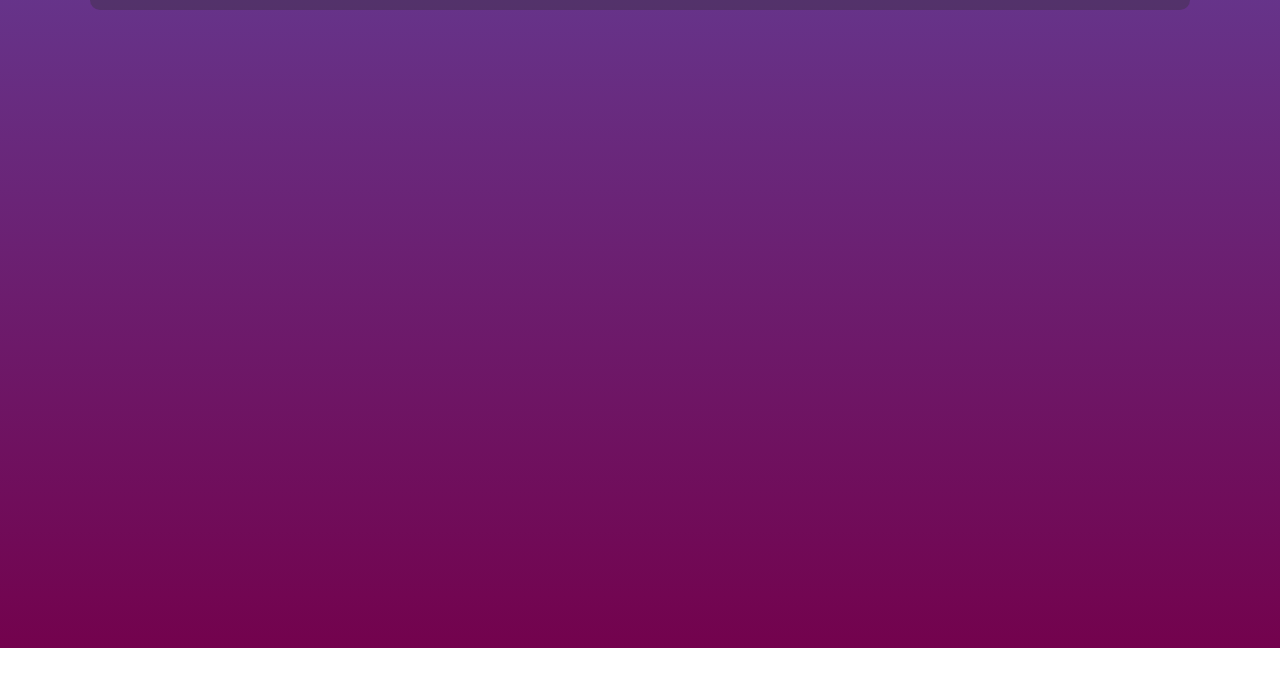
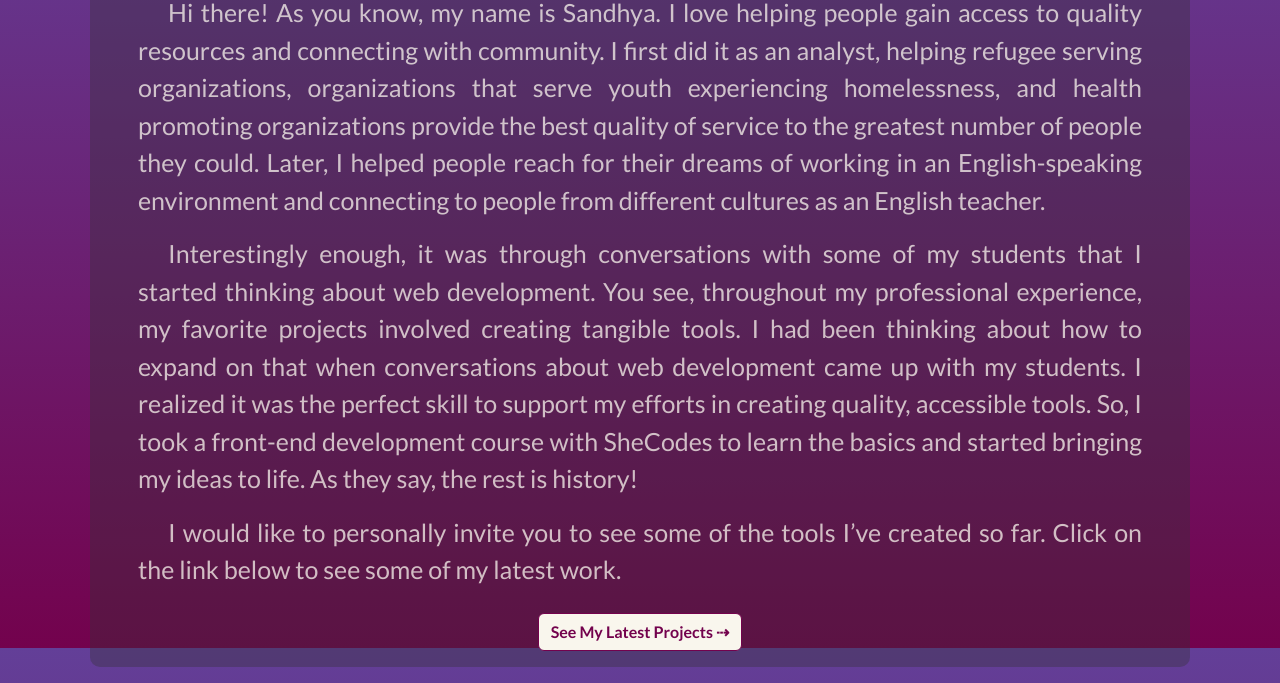
Before and after one commit to sjoshi05/portfolio_website, a plain HTML site: page about.html in a window 1280 px wide. Shown: the part 152-835 px from the top of the page. Before the commit the page ends 800 px from the top, so only its background shows below. Drawn offline with nearby package versions, Linux system fonts and the light colour scheme.

Commit message:
added about text

```diff
--- a/about.html
+++ b/about.html
@@ -77,8 +77,41 @@
       </div>
     </nav>
     <div class="container d-flex">
-      <div class="page p-3 my-3 mx-2">
-        <h1>Hello World!</h1>
+      <div class="page py-3 px-5 my-3 mx-2">
+        <h1>About</h1>
+        <p class="about-paragraph">
+          Hi there! As you know, my name is Sandhya. I love helping people gain
+          access to quality resources and connecting with community. I first did
+          it as an analyst, helping refugee serving organizations, organizations
+          that serve youth experiencing homelessness, and health promoting
+          organizations provide the best quality of service to the greatest
+          number of people they could. Later, I helped people reach for their
+          dreams of working in an English-speaking environment and connecting to
+          people from different cultures as an English teacher.
+        </p>
+        <p class="about-paragraph">
+          Interestingly enough, it was through conversations with some of my
+          students that I started thinking about web development. You see,
+          throughout my professional experience, my favorite projects involved
+          creating tangible tools. I had been thinking about how to expand on
+          that when conversations about web development came up with my
+          students. I realized it was the perfect skill to support my efforts in
+          creating quality, accessible tools. So, I took a front-end development
+          course with SheCodes to learn the basics and started bringing my ideas
+          to life. As they say, the rest is history!
+        </p>
+        <p class="about-paragraph">
+          I would like to personally invite you to see some of the tools I’ve
+          created so far. Click on the link below to see some of my latest work.
+        </p>
+        <div class="text-center">
+          <a
+            href="/portfolio.html"
+            class="btn mt-2 homepage-launch-portfolio-btn"
+          >
+            See My Latest Projects ⇢
+          </a>
+        </div>
       </div>
     </div>
     <script
--- a/styles/style.css
+++ b/styles/style.css
@@ -84,3 +84,10 @@ object {
   color: var(--plum);
   font-weight: bold;
 }
+
+.about-paragraph {
+  color: var(--white-with-opacity);
+  font-size: clamp(20px, 3vw, 25px);
+  text-align: justify;
+  text-indent: 3%;
+}
```
Also changed, not shown: portfolio.html (+2 -2 lines).
